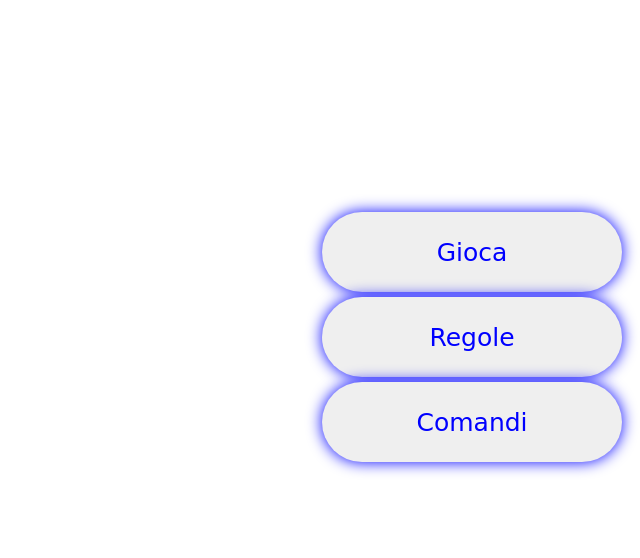
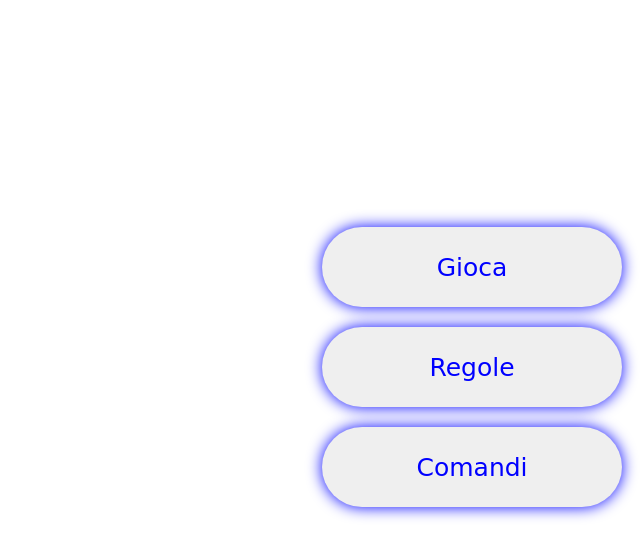
Before and after one commit to MatteoGianfa/Caccia-al-UBoot-, a PHP site: page / in a window 1280 px wide. Shown: the part 166-724 px from the top of the page, without its empty margins (640-1280 px from the left). Run offline with PHP 8.4, Linux system fonts and the light colour scheme.

Commit message:
Update stile.css

```diff
--- a/stile.css
+++ b/stile.css
@@ -1,7 +1,7 @@
 .bott{
   width:300px;
   height:80px;
-  margin-top:5px;
+  margin-top:20px;
   border-color:transparent;
   border-radius:40px;
   box-shadow:0px 0px 15px #0000FF;
```
